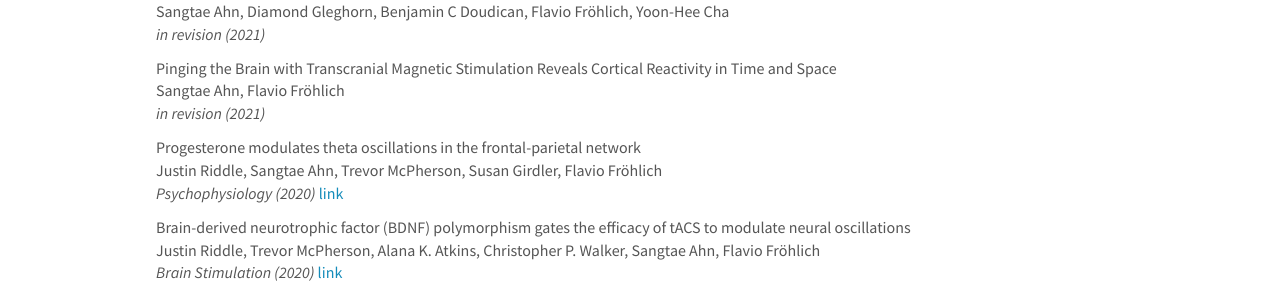
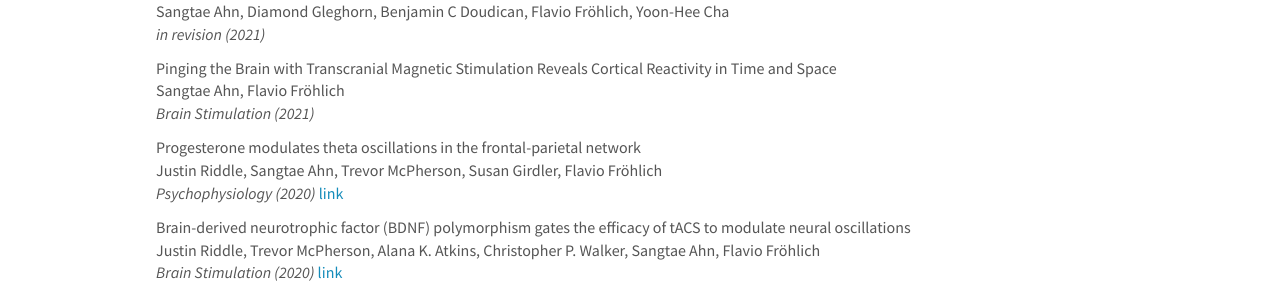
Before and after one commit to KNU-BrainAI/knu-brainai.github.io, a Jekyll site: the page built from _pages/publications.md, in a window 1280 px wide and 900 px high, scrolled down 312 px. Shown: the part 157-454 px from the top of the window. Built offline with Jekyll 4.4.1, drawn with Linux system fonts in a browser that asks for light colours; nearby versions of some CDN libraries.

Commit message:
Update publist.yml

```diff
--- a/_data/publist.yml
+++ b/_data/publist.yml
@@ -38,7 +38,7 @@
   image:
   description:
   authors: Sangtae Ahn, Flavio Fröhlich
-  journal: in revision (2021)
+  journal: Brain Stimulation (2021)
   link:
     url:
     display:
```
